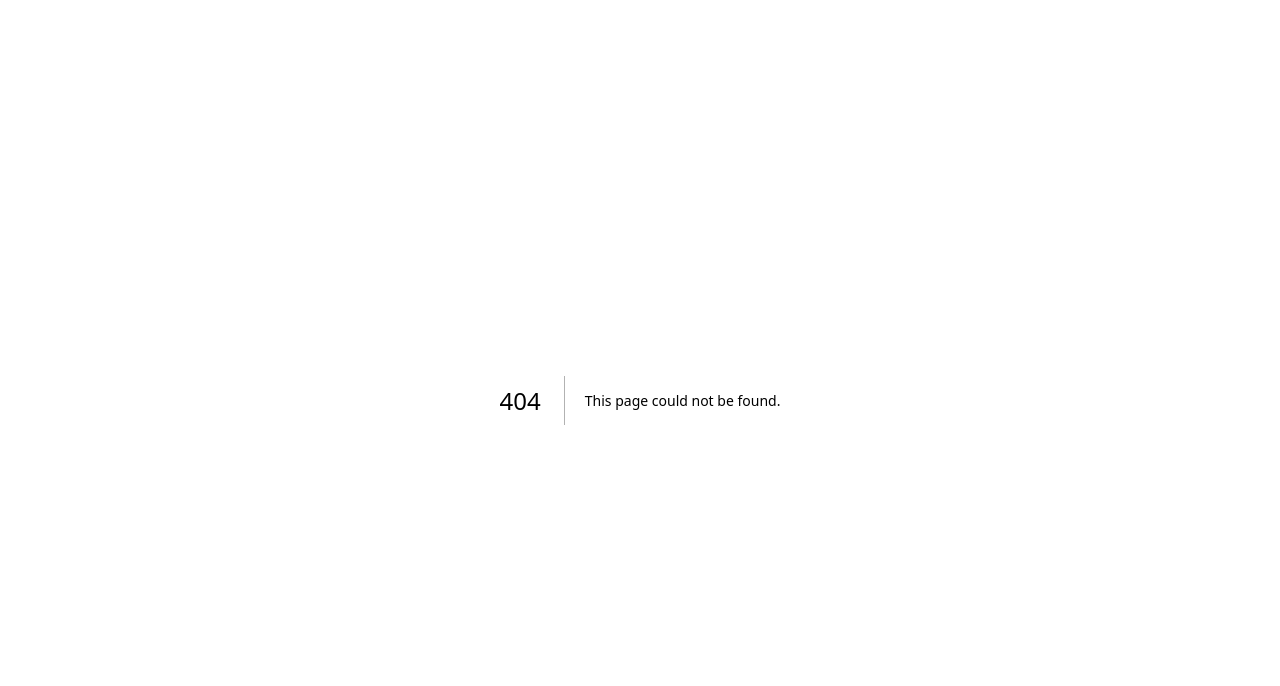
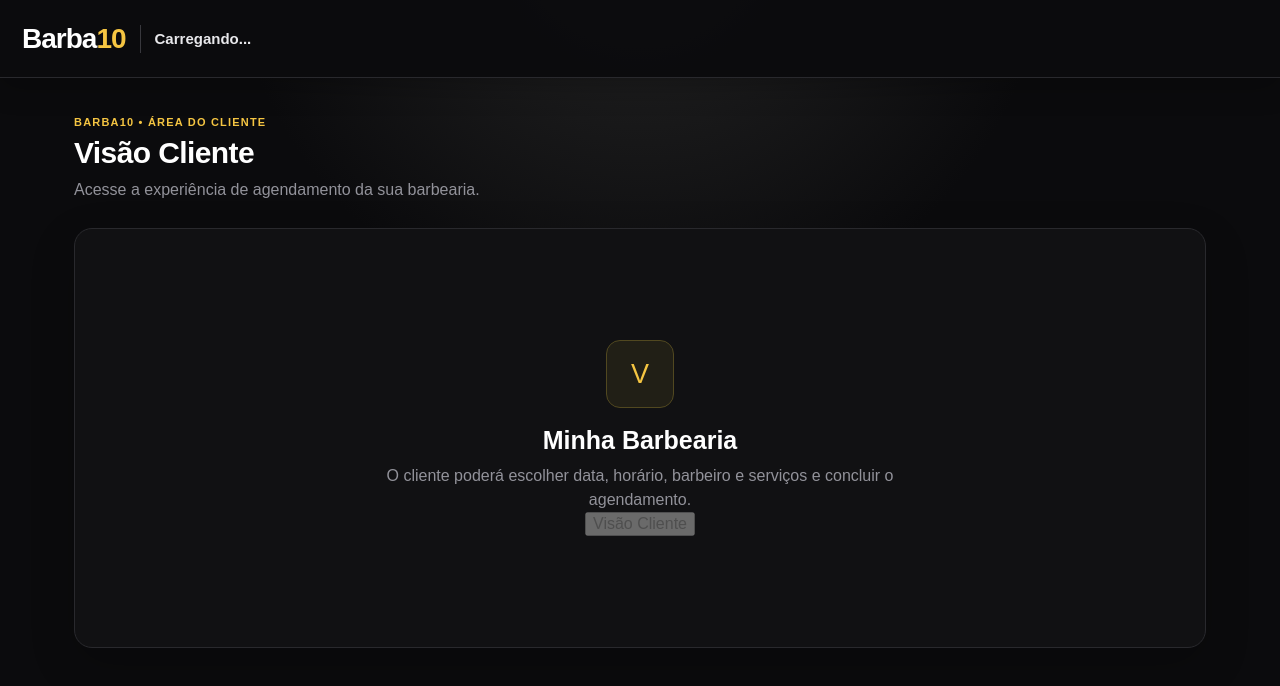
Before and after one commit to jadson007sm-dotcom/barba10, a Next.js app: page /barbearia/area-cliente in a window 1280 px wide. Before the commit this address had no page. Shown: the top 686 px of the page. Built offline with nearby package versions, Linux system fonts and the light colour scheme; no server answers.

Commit message:
feat: criar tela area do cliente

```diff
--- /dev/null
+++ b/app/barbearia/area-cliente/page.tsx
@@ -0,0 +1,13 @@
+"use client";
+
+import { useEffect, useState } from "react";
+import { createClient } from "@/lib/supabase";
+import "../barbershop.css";
+
+export default function AreaClientePage(){
+ const [shop,setShop]=useState<{id:string;name:string}|null>(null);
+ const [loading,setLoading]=useState(true);
+ useEffect(()=>{const load=async()=>{const supabase=createClient();const {data:user}=await supabase.auth.getUser();if(!user){window.location.href="/";return;}const {data}=await supabase.from("barbershops").select("id,name").eq("owner_id",user.user.id).order("created_at",{ascending:false}).limit(1).maybeSingle();setShop(data);setLoading(false)};load()},[]);
+ const openClient=()=>{if(shop)window.location.href=`/agendamento?barbershop=${encodeURIComponent(shop.id)}&nome=${encodeURIComponent(shop.name)}`};
+ return <main className="barbershop-shell"><header className="barbershop-header"><div className="barbershop-brand"><div className="barbershop-logo">Barba<span>10</span></div><div className="barbershop-divider"/><div className="barbershop-name">{loading?"Carregando...":shop?.name||"Minha Barbearia"}</div></div></header><section className="barbershop-content"><div className="barbershop-welcome"><div><span className="dashboard-kicker">BARBA10 • ÁREA DO CLIENTE</span><h1>Visão Cliente</h1><p>Acesse a experiência de agendamento da sua barbearia.</p></div></div><article className="feature-panel client-access-panel"><div className="feature-icon" aria-hidden="true">V</div><h2>{shop?.name||"Minha Barbearia"}</h2><p>O cliente poderá escolher data, horário, barbeiro e serviços e concluir o agendamento.</p><button type="button" className="primary client-vision-button" disabled={!shop} onClick={openClient}>Visão Cliente</button></article></section></main>;
+}
```
